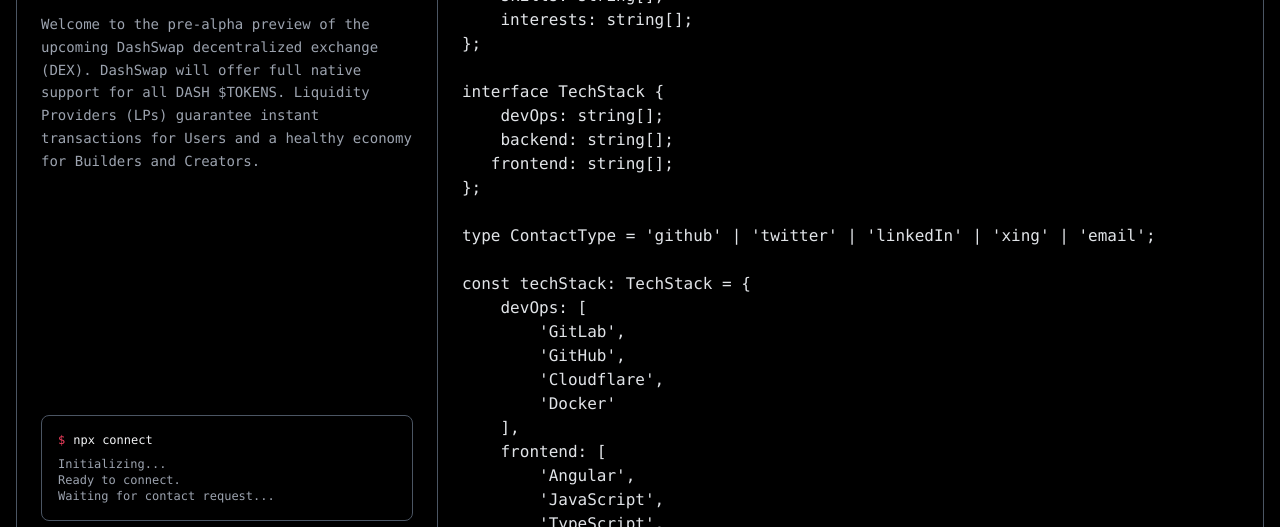
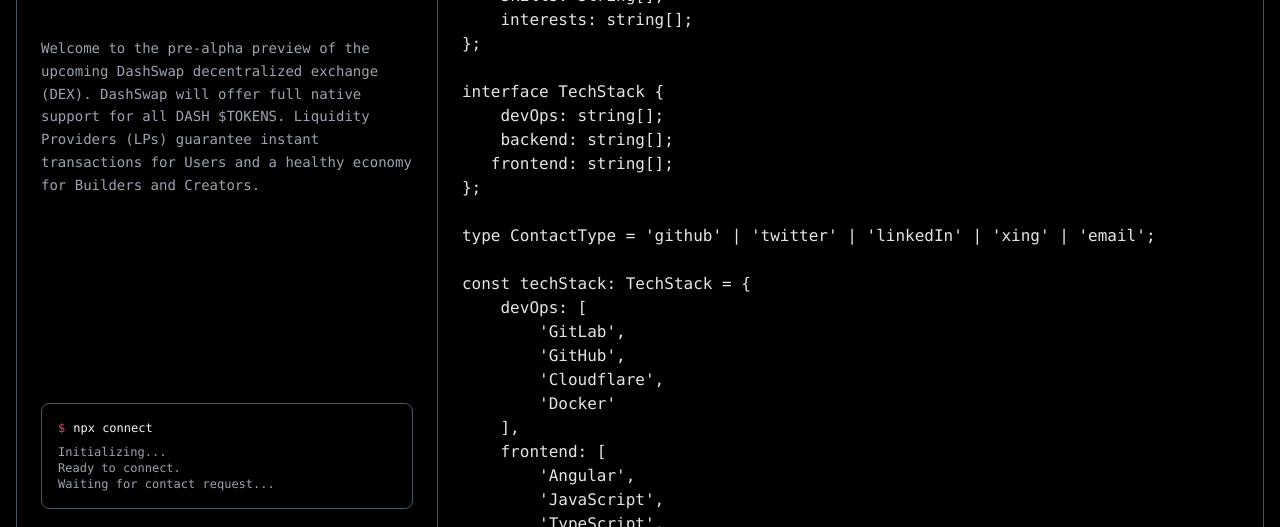
Before and after one commit to sansbankdao/dashswap, an Astro site in the folder web/: page / in a window 1280 px wide. Shown: the part 155-682 px from the top of the page. Built offline with nearby package versions, Linux system fonts and the light colour scheme; Astro itself is replaced by a stand-in of ours; code samples lack their colours.

Commit message:
Fix padding.

```diff
--- a/web/src/pages/index.astro
+++ b/web/src/pages/index.astro
@@ -15,7 +15,7 @@
     <main class="flex flex-col md:flex-row w-full max-w-full md:max-w-7xl border border-gray-600 rounded-2xl overflow-hidden shadow-2xl relative bg-black mb-12 md:mb-4">
 
         <!-- Start: Left / upper card -->
-        <div class="px-8 md:px-6 pb-3 lg:pb-8 xl:pb-3 flex flex-col justify-between w-full md:w-2/5 border-b md:border-b-0 md:border-r border-gray-600">
+        <div class="px-8 md:px-6 py-6 lg:pb-8 xl:py-6 flex flex-col justify-between w-full md:w-2/5 border-b md:border-b-0 md:border-r border-gray-600">
 
             <Profile />
 
```
